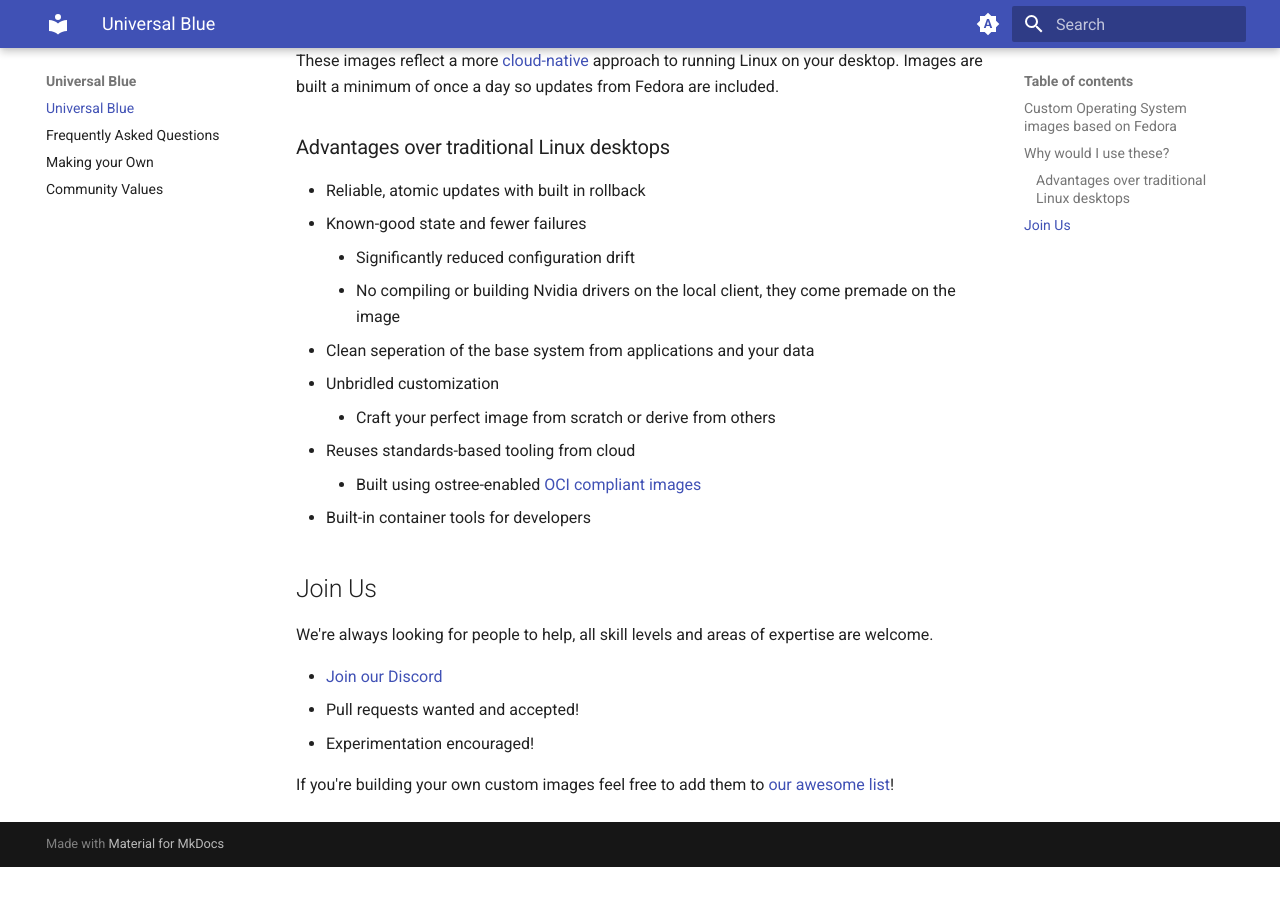
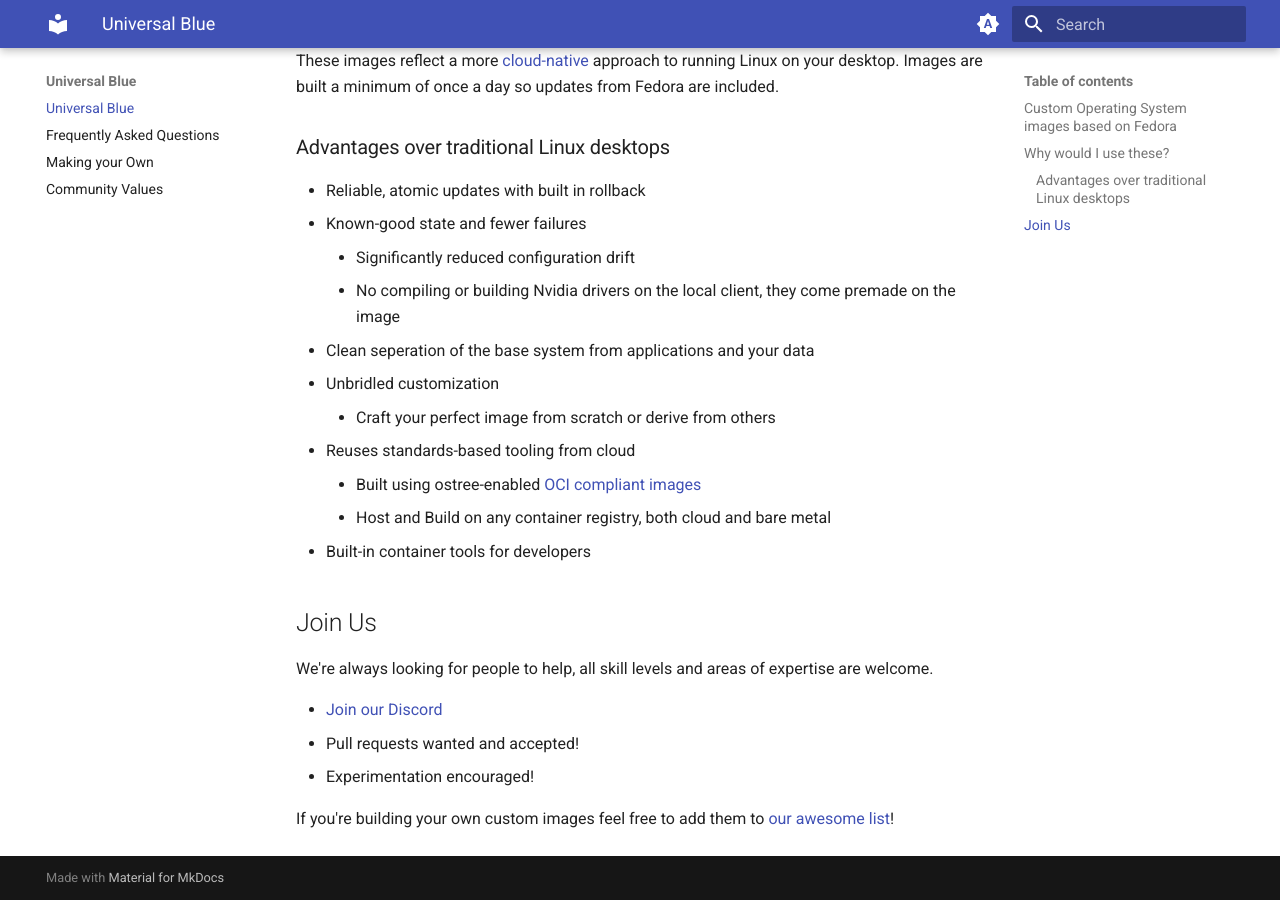
Before and after one commit to ublue-os/website, an MkDocs documentation site: the page built from docs/index.md, in a window 1280 px wide and 900 px high, scrolled down 1328 px. Built offline with MkDocs 1.6.1 and Material for MkDocs 9.7.7, drawn with Linux system fonts in a browser that asks for light colours; before the commit the page ends 2195 px from its top, so only the background shows below that.

Commit message:
feat: add registry and hosting options

```diff
--- a/docs/index.md
+++ b/docs/index.md
@@ -47,6 +47,7 @@ These images reflect a more [cloud-native](https://www.youtube.com/watch?v=vZ1LR
     - Craft your perfect image from scratch or derive from others
 - Reuses standards-based tooling from cloud
     - Built using ostree-enabled [OCI compliant images](https://opencontainers.org/)
+    - Host and Build on any container registry, both cloud and bare metal
 - Built-in container tools for developers
 
 ## Join Us
```
